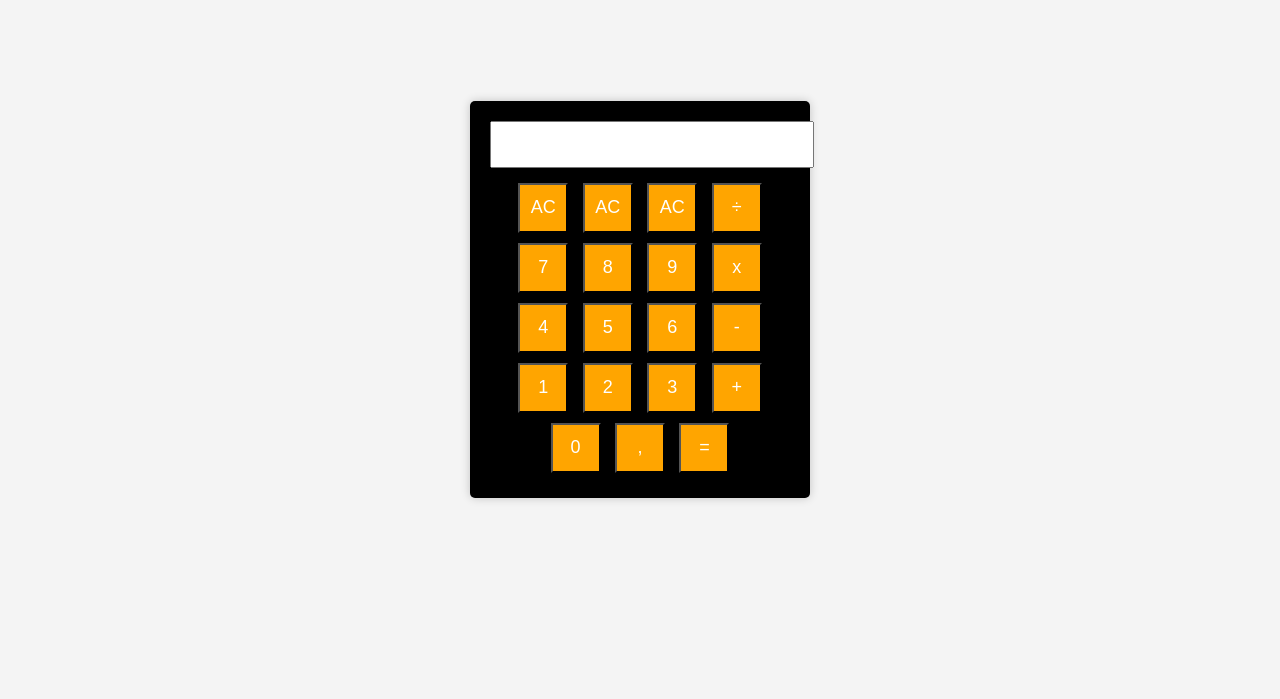
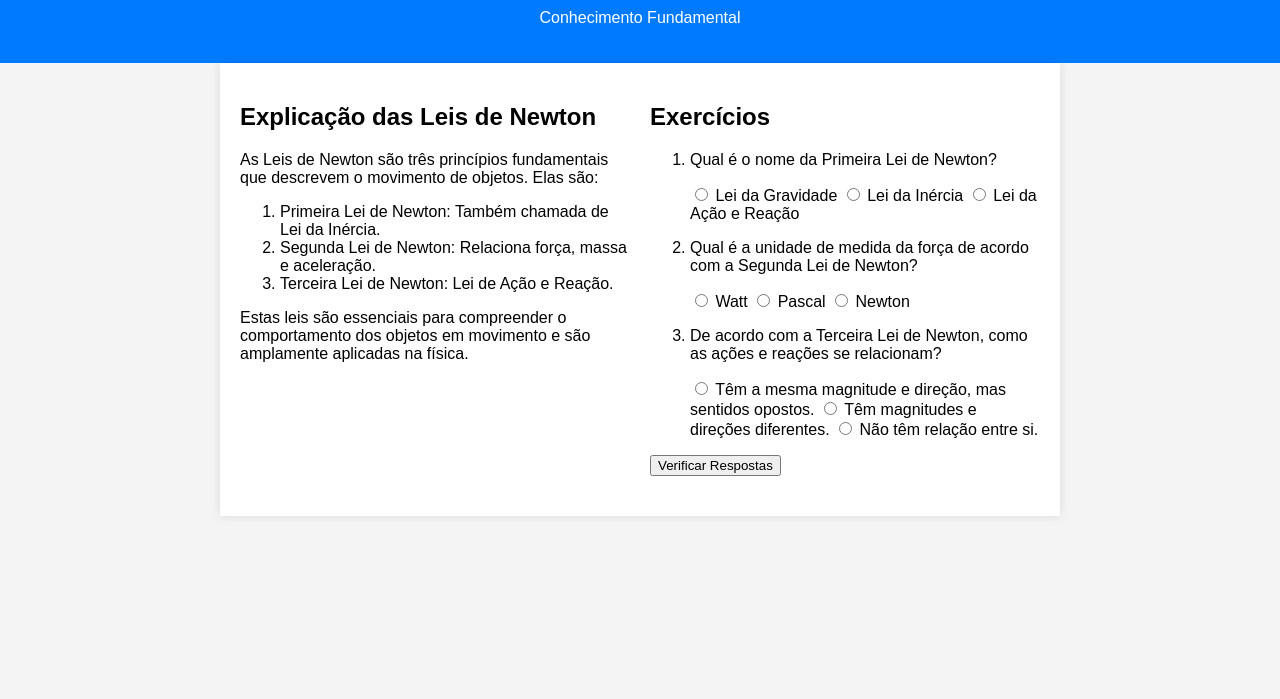
Before and after one commit to rochadudu/EP-6, a plain HTML site: page index.html in a window 1280 px wide. Shown: the part 101-800 px from the top of the page. Drawn offline with Linux system fonts and the light colour scheme.

Commit message:
Add files via upload

```diff
--- a/index.html
+++ b/index.html
@@ -1,72 +1,77 @@
 <!DOCTYPE html>
-<html lang="en">
+<html lang="pt-br">
 <head>
     <meta charset="UTF-8">
     <meta name="viewport" content="width=device-width, initial-scale=1.0">
-    <title>Calculadora</title>
+    <title>Leis de Newton</title>
     <link rel="stylesheet" href="style.css">
 </head>
 <body>
-    <div class="calculator">
-        <input type="text" id="display" readonly>
-        <div class="buttons">
-            <!-- Botão de limpar -->
-
-            <button onclick="clearDisplay()">AC</button>
-            <button onclick="clearDisplay()">AC</button>
-            <button onclick="clearDisplay()">AC</button>
-
-            <!-- Botões numéricos com operações -->
-            <button onclick="appendToDisplay('÷')">÷</button>
-            <button onclick="appendToDisplay('7')">7</button>
-            <button onclick="appendToDisplay('8')">8</button>
-            <button onclick="appendToDisplay('9')">9</button>
-            <button onclick="appendToDisplay('x')">x</button>
-            <button onclick="appendToDisplay('4')">4</button>
-            <button onclick="appendToDisplay('5')">5</button>
-            <button onclick="appendToDisplay('6')">6</button>
-            <button onclick="appendToDisplay('-')">-</button>
-            <button onclick="appendToDisplay('1')">1</button>
-            <button onclick="appendToDisplay('2')">2</button>
-            <button onclick="appendToDisplay('3')">3</button>
-            <button onclick="appendToDisplay('+')">+</button>
-
-
-            <!-- Operações -->
-
-            <button onclick="appendToDisplay('0')">0</button>
-
-
-            <button onclick="appendToDisplay(',')">,</button>
-
-
-            <!-- Botão de resultado -->
-            <button onclick="calculate()">=</button>
-
-        </div>
-    </div>
-    <script>
-       // Variável que armazena o visor da calculadora
-        var display = document.getElementById('display');
-
-        // Função para adicionar um valor ao visor
-        function appendToDisplay(value) {
-            display.value += value;
-        }
-
-        // Função para calcular o resultado
-        function calculate() {
-            try {
-                display.value = eval(display.value);
-            } catch (error) {
-                display.value = 'Erro';
-            }
-        }
-
-        // Função para limpar o visor
-        function clearDisplay() {
-            display.value = '';
-        }
-        </script>
+    <header>
+        <h1>Leis de Newton</h1>
+        <p>Conhecimento Fundamental</p>
+    </header>
+    <main>
+        <!-- Seção de Explicação -->
+        <section id="explanation">
+            <h2>Explicação das Leis de Newton</h2>
+            <p>
+                As Leis de Newton são três princípios fundamentais que descrevem o movimento de objetos. Elas são:
+            </p>
+            <ol>
+                <li>Primeira Lei de Newton: Também chamada de Lei da Inércia.</li>
+                <li>Segunda Lei de Newton: Relaciona força, massa e aceleração.</li>
+                <li>Terceira Lei de Newton: Lei de Ação e Reação.</li>
+            </ol>
+            <p>
+                Estas leis são essenciais para compreender o comportamento dos objetos em movimento e são amplamente aplicadas na física.
+            </p>
+        </section>
+        <!-- Seção de Exercícios -->
+        <section id="exercises">
+            <h2>Exercícios</h2>
+            <ol>
+                <li>
+                    <p>Qual é o nome da Primeira Lei de Newton?</p>
+                    <label>
+                        <input type="radio" name="q1" value="a"> Lei da Gravidade
+                    </label>
+                    <label>
+                        <input type="radio" name="q1" value="b"> Lei da Inércia
+                    </label>
+                    <label>
+                        <input type="radio" name="q1" value="c"> Lei da Ação e Reação
+                    </label>
+                </li>
+                <li>
+                    <p>Qual é a unidade de medida da força de acordo com a Segunda Lei de Newton?</p>
+                    <label>
+                        <input type="radio" name="q2" value="a"> Watt
+                    </label>
+                    <label>
+                        <input type="radio" name="q2" value="b"> Pascal
+                    </label>
+                    <label>
+                        <input type="radio" name="q2" value="c"> Newton
+                    </label>
+                </li>
+                <li>
+                    <p>De acordo com a Terceira Lei de Newton, como as ações e reações se relacionam?</p>
+                    <label>
+                        <input type="radio" name="q3" value="a"> Têm a mesma magnitude e direção, mas sentidos opostos.
+                    </label>
+                    <label>
+                        <input type="radio" name="q3" value="b"> Têm magnitudes e direções diferentes.
+                    </label>
+                    <label>
+                        <input type="radio" name="q3" value="c"> Não têm relação entre si.
+                    </label>
+                </li>
+            </ol>
+            <button id="submit-button">Verificar Respostas</button>
+            <div id="results"></div>
+        </section>
+    </main>
+    <script src="main.js"></script>
 </body>
 </html>
--- /dev/null
+++ b/main.js
@@ -0,0 +1,26 @@
+document.addEventListener("DOMContentLoaded", function () {
+    const submitButton = document.getElementById("submit-button");
+    submitButton.addEventListener("click", evaluateAnswers);
+});
+
+function evaluateAnswers() {
+    const answers = {
+        q1: "b",
+        q2: "c",
+        q3: "a",
+    };
+
+    const results = document.getElementById("results");
+
+    let score = 0;
+    for (const question in answers) {
+        const selectedAnswer = document.querySelector(`input[name="${question}"]:checked`);
+        if (selectedAnswer) {
+            if (selectedAnswer.value === answers[question]) {
+                score++;
+            }
+        }
+    }
+
+    results.textContent = `Você acertou ${score} de 3 questões.`;
+}
--- a/style.css
+++ b/style.css
@@ -1,39 +1,47 @@
 body {
     font-family: Arial, sans-serif;
+    margin: 0;
+    padding: 0;
     background-color: #f4f4f4;
-    display: flex;
-    justify-content: center;
-    align-items: center;
-    height: 100vh;
-    margin: 0;
 }
 
-.calculator {
-    background-color: #000000;
-    border-radius: 5px;
-    box-shadow: 0px 0px 10px rgba(0, 0, 0, 0.2);
+header {
+    background-color: #007BFF;
+    color: #fff;
+    text-align: center;
     padding: 20px;
-    width: 300px;
-    text-align: center;
 }
 
-#display {
-    width: 100%;
-    padding: 10px;
-    margin-bottom: 10px;
-    font-size: 20px;
+main {
+    max-width: 800px;
+    margin: 0 auto;
+    padding: 20px;
+    background-color: #fff;
+    box-shadow: 0px 0px 10px rgba(0, 0, 0, 0.1);
 }
 
-.buttons button {
-    color: #ffffff;
-    width: 50px;
-    height: 50px;
-    font-size: 18px;
-    margin: 5px;
-    cursor: pointer;
-    background-color: orange;
+h1 {
+    font-size: 36px;
 }
 
-.zero{
-    color: darkgray;
+h2 {
+    font-size: 24px;
 }
+
+section {
+    margin-bottom: 20px;
+}
+
+/* Estilos para a grade (grid) */
+main {
+    display: grid;
+    gap: 20px;
+    grid-template-columns: 1fr;
+}
+
+/* Estilos para dispositivos menores (responsivo) */
+@media (min-width: 768px) {
+    main {
+        grid-template-columns: 1fr 1fr;
+    }
+}
--- /dev/null
+++ b/style2.css
@@ -0,0 +1,34 @@
+
+body {
+    font-family: Arial, sans-serif;
+    background-color: #f0f0f0;
+    margin: 0;
+    padding: 0;
+}
+
+header {
+    background-color: #333;
+    color: #fff;
+    text-align: center;
+    padding: 20px;
+}
+
+.container {
+    max-width: 800px;
+    margin: 20px auto;
+    padding: 20px;
+    background-color: #fff;
+    box-shadow: 0 0 10px rgba(0, 0, 0, 0.2);
+}
+
+h1 {
+    margin: 0;
+}
+
+h2 {
+    color: #333;
+}
+
+p {
+    line-height: 1.6;
+}
```
Also changed, not shown: index2.html (added, +30 -0 lines).
